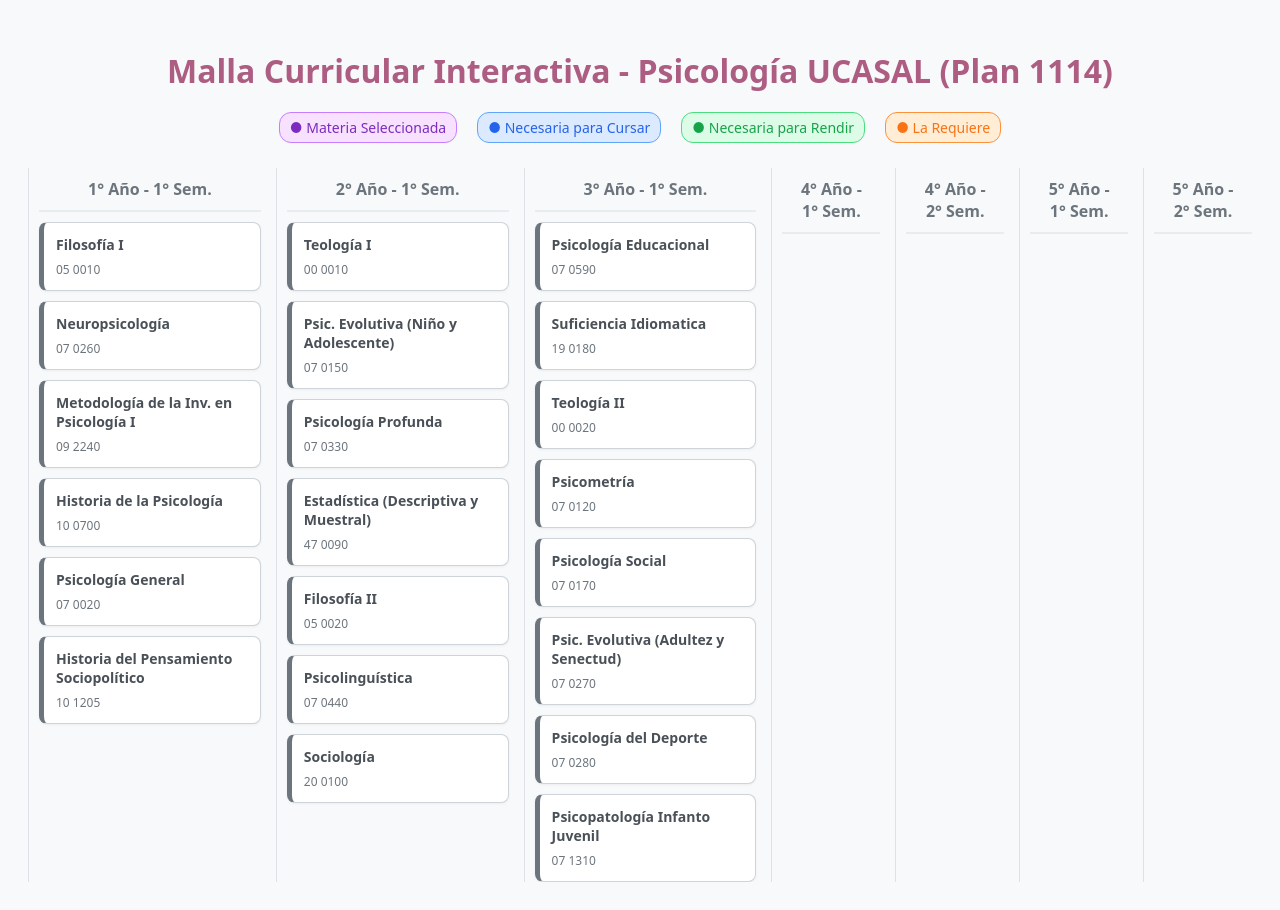
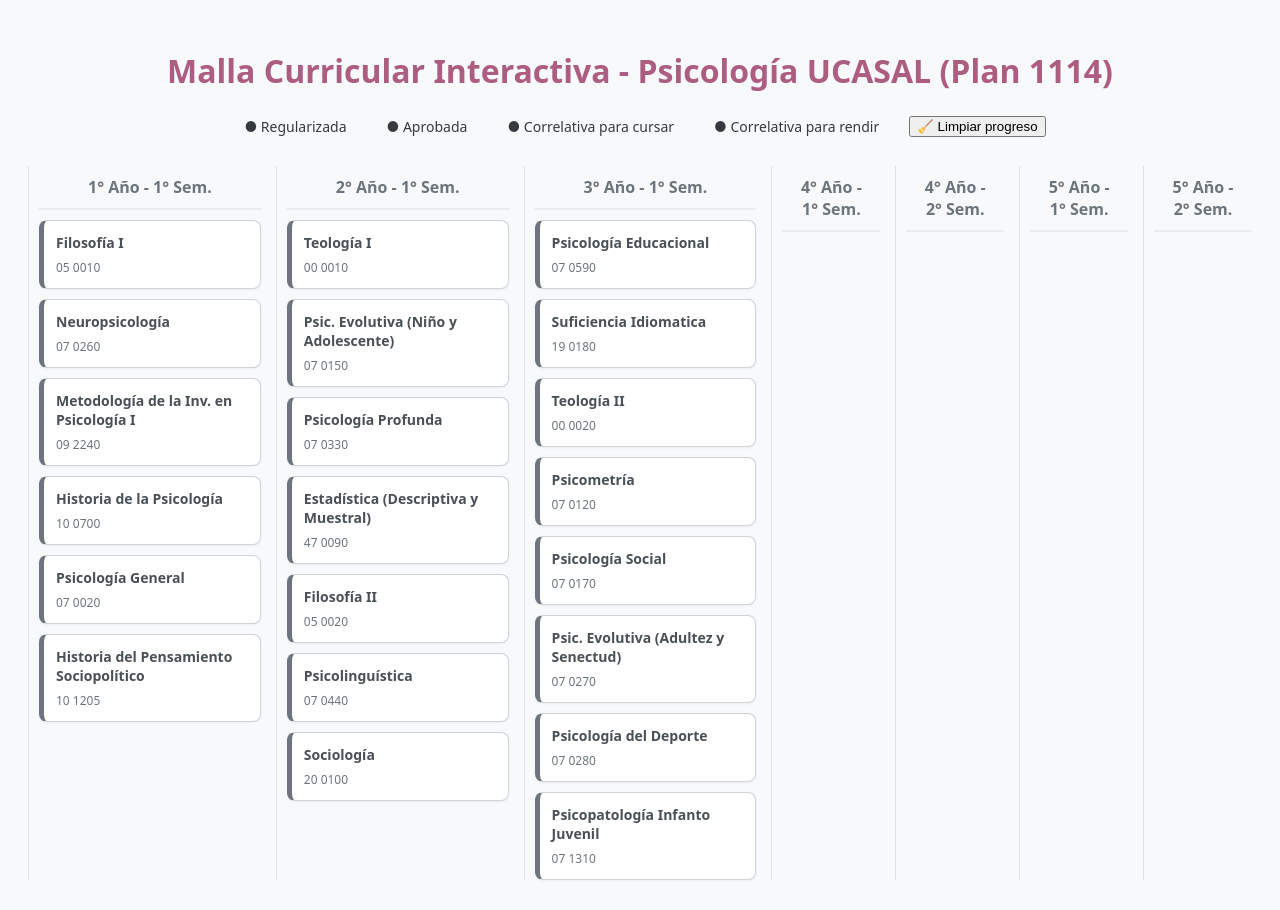
Before and after one commit to cazubi13/malla.psicologiaucasal, a plain HTML site: page index.html in a window 1280 px wide. Drawn offline with Linux system fonts and the light colour scheme.

Commit message:
malla creada

```diff
--- a/index.html
+++ b/index.html
@@ -10,17 +10,14 @@
   <h1>Malla Curricular Interactiva - Psicología UCASAL (Plan 1114)</h1>
 
   <div class="leyenda">
-    <span class="seleccionada">● Materia Seleccionada</span>
-    <span class="para-cursar">● Necesaria para Cursar</span>
-    <span class="para-rendir">● Necesaria para Rendir</span>
-    <span class="requerida-por">● La Requiere</span>
+    <span class="estado-regular">● Regularizada</span>
+    <span class="estado-final">● Aprobada</span>
+    <span class="cursada">● Correlativa para cursar</span>
+    <span class="aprobada">● Correlativa para rendir</span>
+    <button onclick="limpiarProgreso()">🧹 Limpiar progreso</button>
   </div>
 
-  <div id="malla-contenedor">
-      <div id="malla">
-          <!-- El contenido se generará con JavaScript -->
-      </div>
-  </div>
+  <div id="malla"></div>
 
   <script src="script.js"></script>
 </body>
```
Also changed, not shown: style.css (+1 -1 lines).
